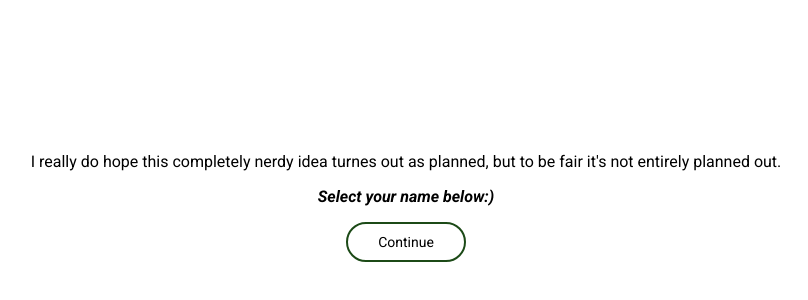
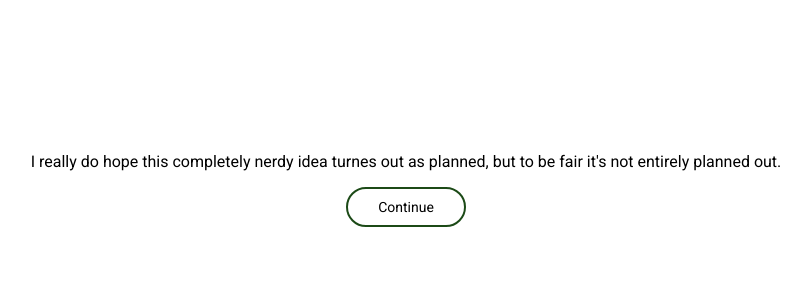
Before and after one commit to campeete1/addy, a plain HTML site: page hero.html in a window 1280 px wide. Shown: the part 184-484 px from the top of the page, without its empty margins (234-1042 px from the left). Drawn offline with Linux system fonts and the light colour scheme.

Commit message:
v3.1 Final?

```diff
--- a/hero.html
+++ b/hero.html
@@ -18,7 +18,6 @@
             <div class="text">
                 <p class="main-text-class">I really do hope this completely nerdy idea
                     turnes out as planned, but to be fair it's not entirely planned out.</p>
-                    <p><em><strong>Select your name below:)</strong></em></p>
             </div>
         </div>
         <div class="name-selector">
--- a/styles/index-animations.css
+++ b/styles/index-animations.css
@@ -1,7 +1,7 @@
 :root {
     --bg-color: white;
     --typewriterSpeed: 5s;
-    --typewriterCharacters: 118;
+    --typewriterCharacters: 53;
   }
   p {
     position: relative;
```
Also changed, not shown: index.html (+1 -1 lines), 1 other file.
